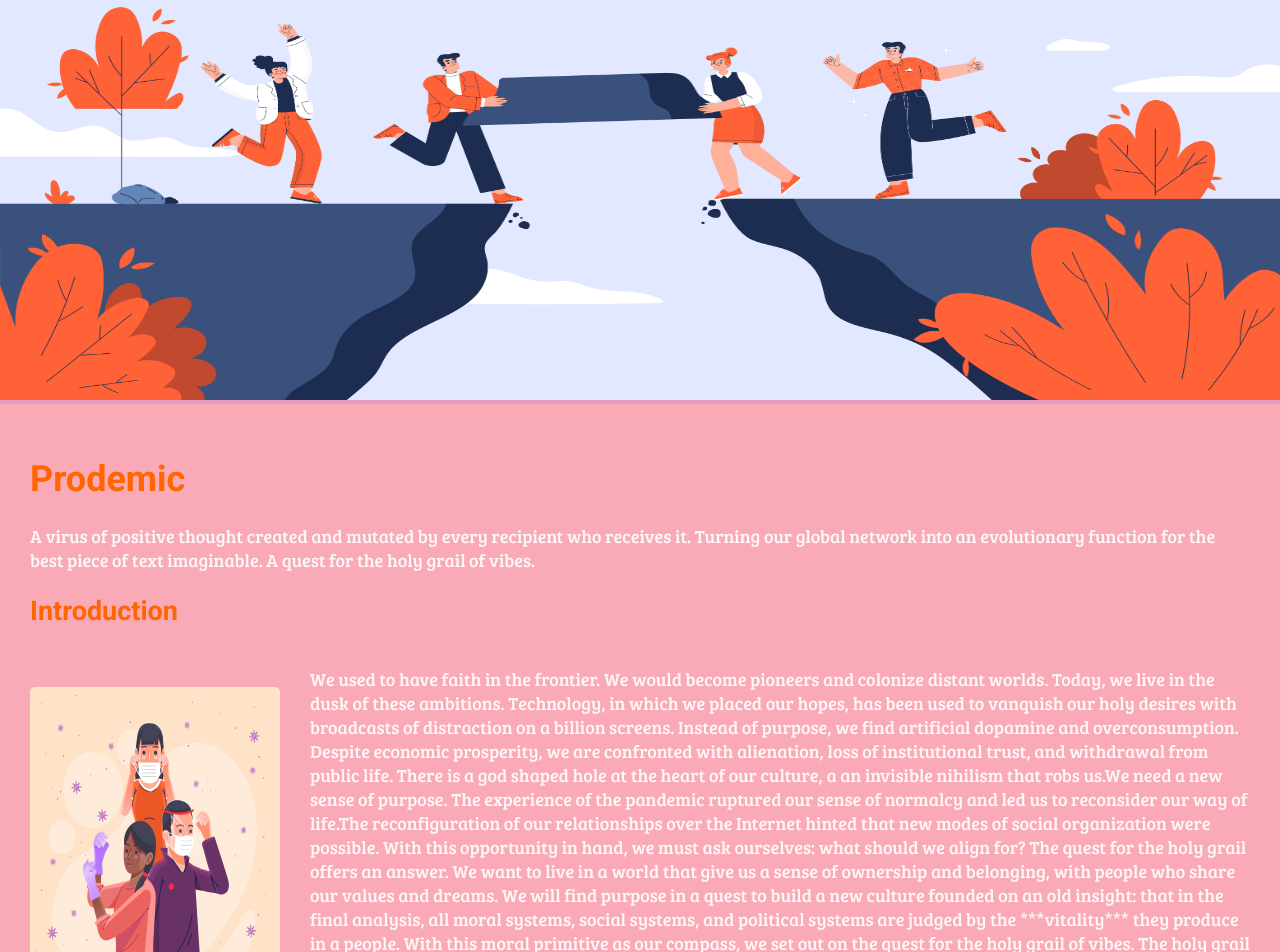
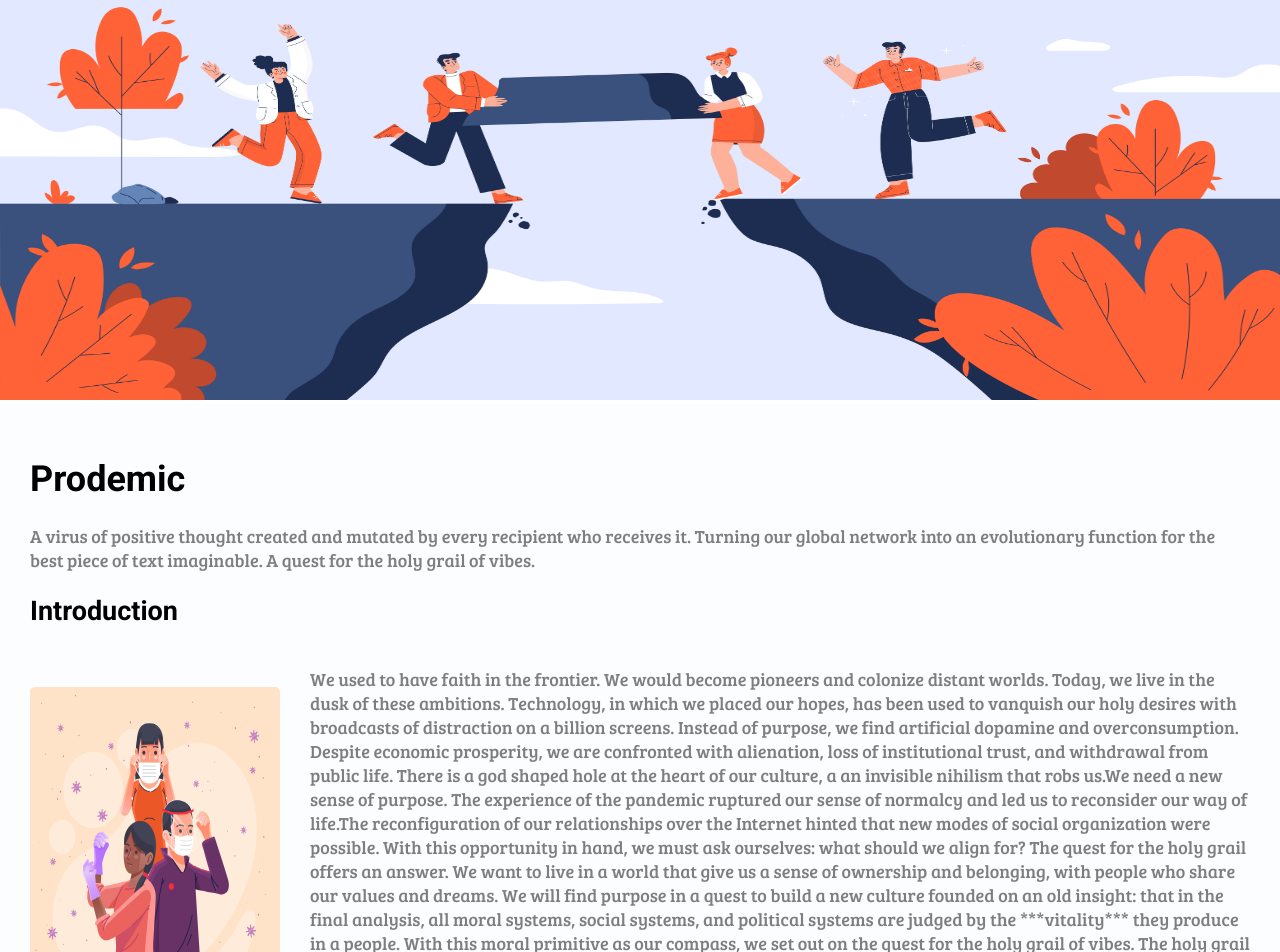
Before and after one commit to sam0023/prodamic-frontend, a React (Create React App) app: page / in a window 1280 px wide. Shown: the top 952 px of the page. Built offline with nearby package versions, Linux system fonts and the light colour scheme; a web font is replaced by a local one.

Commit message:
updated css

```diff
--- a/src/components/Mutating/index.css
+++ b/src/components/Mutating/index.css
@@ -1,6 +1,7 @@
 .text-area{
     padding:10px;
-    color: #ffffff;
+    /* color: #ffffff; */
+    color:rgb(0 0 0 / 50%);
     font-size: 18px;
     font-family: "Bree Serif";
     background-color: transparent;
@@ -12,6 +13,8 @@
 }
 .text-area:focus {
      border:solid 3px #c07380  ;
+     /* border:solid 3px #5fa8d3; */
+
      outline: none;
 
 
--- a/src/components/Origin/index.css
+++ b/src/components/Origin/index.css
@@ -1,22 +1,25 @@
 @import url('https://fonts.googleapis.com/css2?family=Bree+Serif&family=Caveat:wght@400;700&family=Lobster&family=Monoton&family=Open+Sans:ital,wght@0,400;0,700;1,400;1,700&family=Playfair+Display+SC:ital,wght@0,400;0,700;1,700&family=Playfair+Display:ital,wght@0,400;0,700;1,700&family=Roboto:ital,wght@0,400;0,700;1,400;1,700&family=Source+Sans+Pro:ital,wght@0,400;0,700;1,700&family=Work+Sans:ital,wght@0,400;0,700;1,700&display=swap');
 
-.bg{
-    background: linear-gradient(to bottom, #faaab7, #9370DB);
-}
+
 .origin-bg{
     /* background: linear-gradient(to bottom, #FFC0CB, #9370DB); */
-    background-color: #faaab7 ;
+    /* background-color: #faaab7 ; */
+    background-color: #fbfdff;
     padding: 30px;
     margin: 0px;
     /* border:solid 1px red; */
     box-sizing: border-box;
-    color: #fdf9f9;
+    /* color: #fdf9f9; */
+    color:rgb(0 0 0 / 50%);
     /* color: rgb(241, 239, 236); */
     font-size: 18px;
     font-family: "Bree Serif";
+    /* font-family: "Roboto"; */
+    font-weight: 100;
 }
 h1, h2, h3 {
-    color: #ff6600;
+    /* color: #ff6600; */
+    color: #000000;
     font-family: 'Roboto';
   }
 
--- a/src/components/Variant/index.css
+++ b/src/components/Variant/index.css
@@ -3,7 +3,8 @@
     display: flex;
     justify-content: center;
     align-items: center;
-    background: linear-gradient(to bottom, #faaab7, #9370DB);
+    /* background: linear-gradient(to bottom, #faaab7, #9370DB); */
+    background-color: #fbfdff;
 }
 .not-found-bg{
     min-height: 100vh;
@@ -11,8 +12,9 @@
     flex-direction: column;
     justify-content: center;
     align-items: center;
-    background: linear-gradient(to bottom, #faaab7, #9370DB);
-    color: blanchedalmond;
+    /* background: linear-gradient(to bottom, #faaab7, #9370DB); */
+    background-color: #fbfdff;
+    color: black;
     font-size: 18px;
     font-family: "Bree Serif";
 }
--- a/src/components/Variant/index.js
+++ b/src/components/Variant/index.js
@@ -82,7 +82,7 @@ const Variant = () => {
           </div>
         </div>
         <div className="msg-bg">
-          <h2>why Now</h2>
+          <h2>why Now ?</h2>
           <div className="blog">
             <img className="blog-img-2" src={group} alt="group" />
             <p className="blog-text-2">{whyNow}</p>
```
